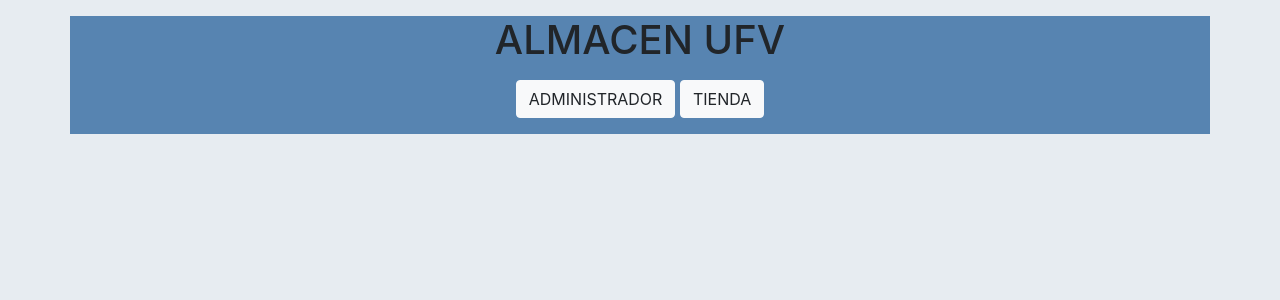
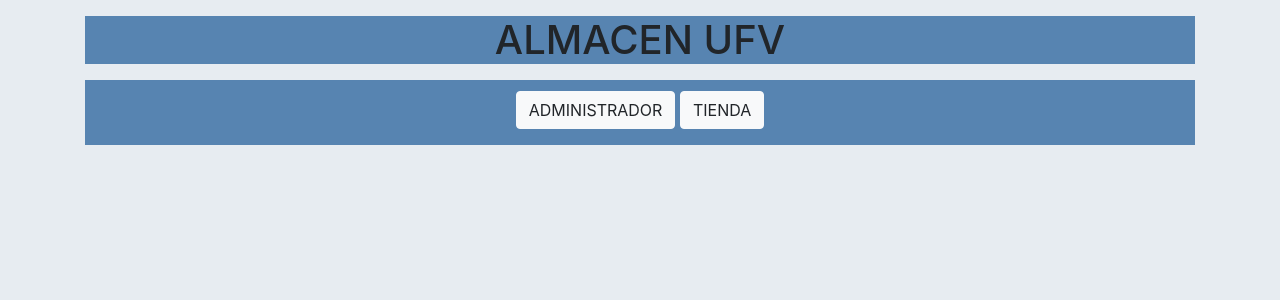
Before and after one commit to manusss123/AlmacenBueno, a PHP site: page / in a window 1280 px wide. Shown: the top 300 px of the page. Run offline with PHP 8.4, Linux system fonts and the light colour scheme; some libraries are stand-ins or nearby versions.

Commit message:
login admin casi hecho

```diff
--- a/index.php
+++ b/index.php
@@ -13,15 +13,15 @@ and open the template in the editor.
         <link href="css/miCss.css" rel="stylesheet" type="text/css"/>
     </head>
     <body style="background-color:#E7ECF1">
-        <div id="principal" class="container"style="background-color:#5784B1">
+        <div id="principal" class="container">
 
-            <div id="titulo" class="text-center">
+            <div id="titulo" class="text-center" style="background-color:#5784B1">
                 <p><h1>ALMACEN UFV</h1></p>
             </div>
-            <div id="contenedor" class="text-center" >
-                <div style="">
-                    <p id="botonAlmacen" class="btn btn-light align-content-center " >ADMINISTRADOR</p>
-                    <p id="botonTienda" class="btn btn-light align-content-center " >TIENDA</p>
+            <div id="contenedor" class="text-center" style="margin-top:0.75%" style="background-color:#5784B1; size: 40%">
+                <div style="background-color:#5784B1">
+                    <p id="botonAlmacen" class="btn btn-light align-content-center  "style="margin-top:1%" >ADMINISTRADOR</p>
+                    <p id="botonTienda" class="btn btn-light align-content-center "style="margin-top:1%" >TIENDA</p>
 
                 </div>
 
```
Also changed, not shown: css/ventanaAdmin.php (added, +7 -0 lines), loginAdmin.php (added, +56 -0 lines), loginAlmacenAdmin.php (+30 -0 lines).
